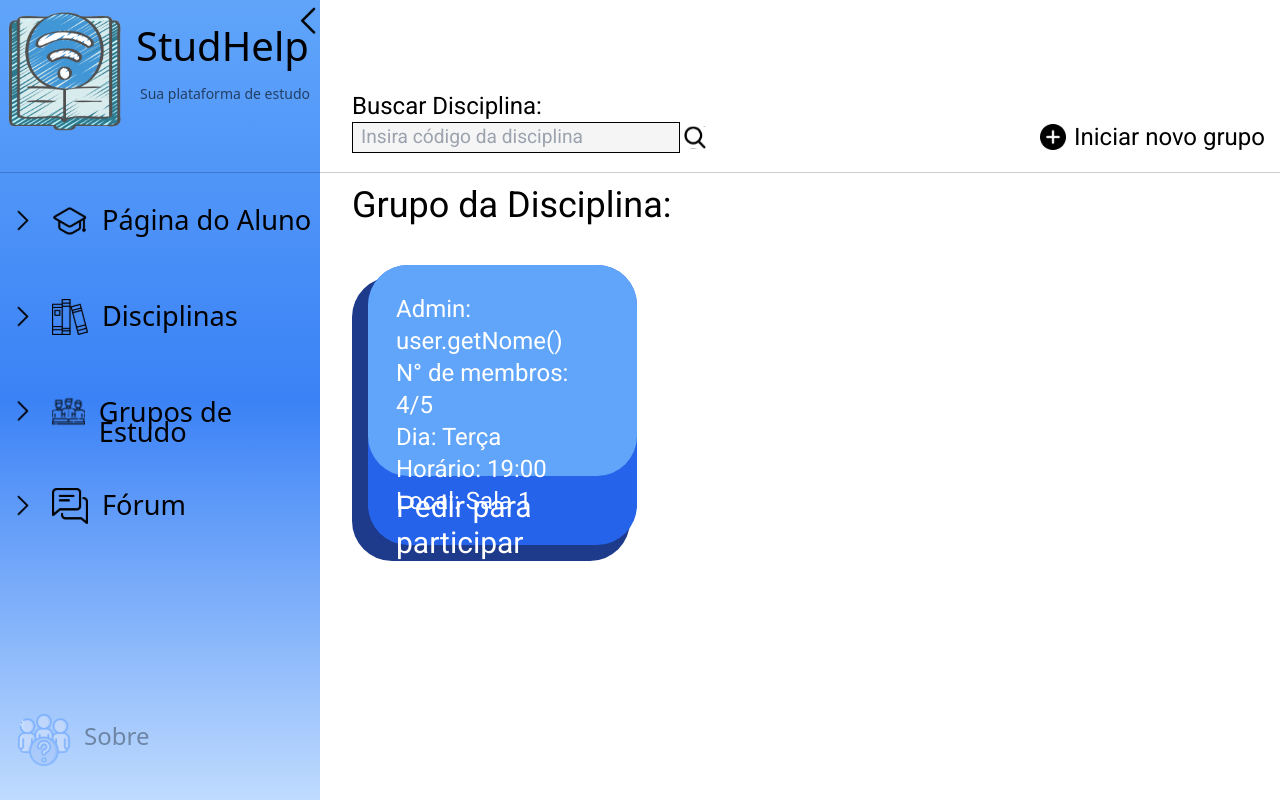
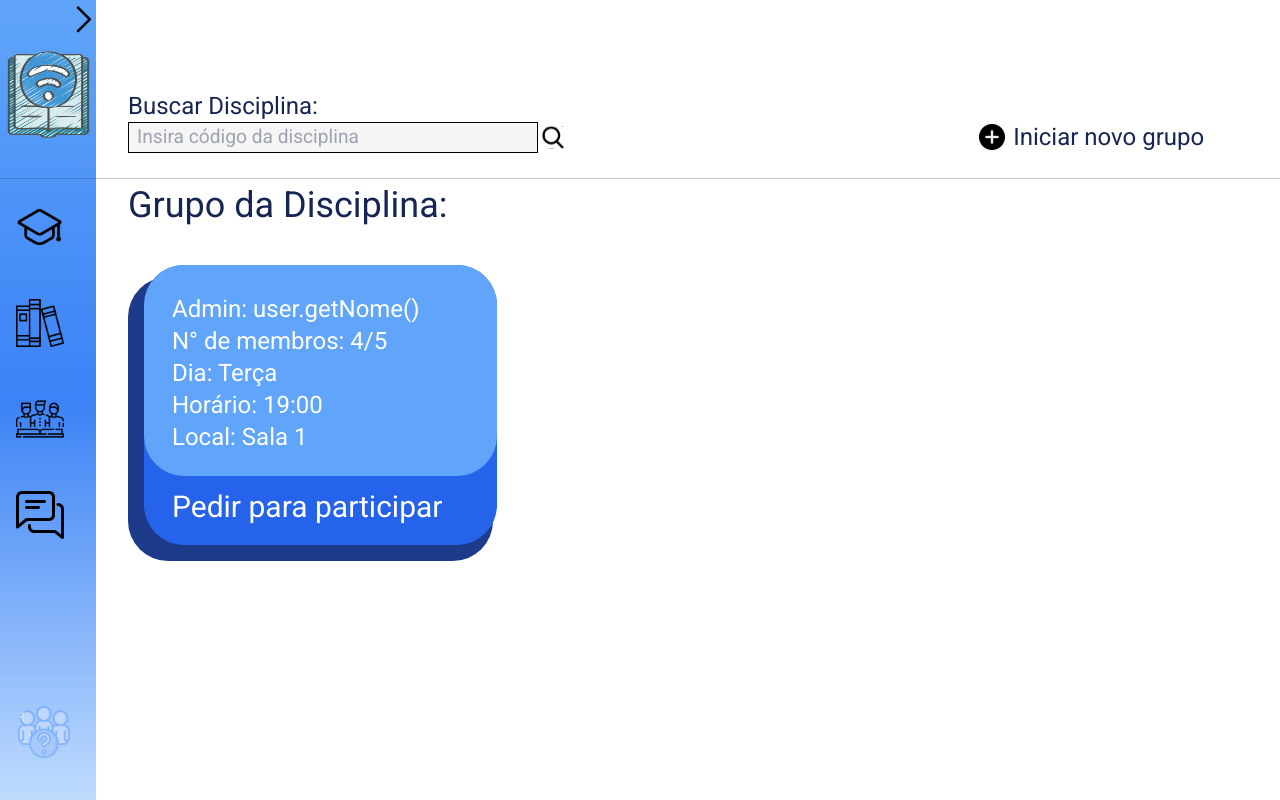
Before and after one commit to JVCA101/StudHelp, a React (Vite) app in the folder studHelp/: page /grupos in a window 1280 px wide. Built offline with nearby package versions, Linux system fonts and the light colour scheme; what tailwindcss-filters would draw is missing.

Commit message:
Adicionando Abrir e fechar SideBar em todas páginas

```diff
--- /dev/null
+++ b/studHelp/props/SideBarProps.ts
@@ -0,0 +1,12 @@
+import { useState, Dispatch, SetStateAction } from "react";
+
+type SidebarProps = {
+  open: boolean;
+  setOpen: Dispatch<SetStateAction<boolean>>;
+};
+
+export function useSideBarProps(): SidebarProps {
+  const [open, setOpen] = useState(false);
+
+  return { open, setOpen };
+}
--- a/studHelp/src/components/GroupsBody.tsx
+++ b/studHelp/src/components/GroupsBody.tsx
@@ -2,17 +2,18 @@ import React from 'react';
 
 function GroupsBody() {
   return (
-    <div className='mt-8 px-8 relative'>
+    <div className='mt-8  relative'>
       <div>
-        <h1 className='text-4xl font-roboto'>
+        <h1 className='text-4xl font-roboto px-8'>
           Grupo da Disciplina:
         </h1>
       </div>
       <div className='relative h-96 mt-10 overflow-y-scroll'>
+        <div className='px-8 '>
             <div className='bg-blue-900 w-[31%] h-[74%] rounded-[40px] absolute top-3 '>
             </div>
 
-        <div className='bg-blue-600 w-[30%] h-[73%] rounded-[40px] left-4 absolute'>
+            <div className='bg-blue-600 w-[30%] h-[73%] rounded-[40px] left-12 absolute '>
                 <div className='relative'>
                     <h1 className='top-[14rem]  text-3xl absolute left-7 text-white hover:left-4 hover:text-blue-300 hover:font-medium hover:text-[2.0rem] font-roboto duration-300 cursor-pointer'>
                         Pedir para participar
@@ -20,7 +21,7 @@ function GroupsBody() {
                 </div>
             </div>
 
-        <div className='bg-blue-400 w-[30%] h-[55%]   rounded-[40px] absolute left-4 '>
+            <div className='bg-blue-400 w-[30%] h-[55%]   rounded-[40px] absolute left-12 '>
               <p className='text-2xl font-roboto text-white p-7'>
                 Admin: user.getNome() <br />
                 N° de membros: 4/5 <br />
@@ -29,6 +30,8 @@ function GroupsBody() {
                 Local: Sala 1 <br />
               </p>
             </div>
+        </div>
+
 
       </div>
     </div>
--- a/studHelp/src/components/SideBar.tsx
+++ b/studHelp/src/components/SideBar.tsx
@@ -1,9 +1,13 @@
-import { useEffect, useState } from "react";
+import { useEffect } from "react";
 import React from 'react';
 
-function SideBar() {
 
-    const [open, setOpen] = useState(true);
+interface SideBarProps {
+    open : boolean;
+    setOpen: (open: boolean) => void;
+}
+
+const SideBar = ({open, setOpen}: SideBarProps) =>  {
 
     const handleClick = (href: string) => {
       window.location.href = href;
@@ -48,7 +52,7 @@ function SideBar() {
         <div className="flex select-none">
             <div
                 className={`${
-                    open ? "w-1/2 md:w-[40%] min-[1200px]:w-[25%]" : "w-[96px]"
+                    open ? "w-[100%] md:w-[40%] min-[1200px]:w-[25%]" : "w-[96px]"
                 } duration-1000 h-screen bg-gradient-to-b from-blue-400  via-blue-500  to-blue-200 relative`}
             >
                 <img
@@ -65,7 +69,7 @@ function SideBar() {
             } ${!open && "scale-[1] w-24 origin-left mt-10"}`}
                     />
                     <h1
-                        className={`origin-left font-medium  max-sm:text-[0rem] sm:text-[2.50rem] left-3 duration-300 py-4 ${
+                        className={`origin-left font-medium  max-sm:text-[0rem] sm:text-[2.50rem] left-3 duration-1000 py-4 ${
                             !open && "scale-0"
                         }`}
                     >
--- a/studHelp/src/main.tsx
+++ b/studHelp/src/main.tsx
@@ -12,6 +12,7 @@ import ForumPage from "./pages/ForumPage.tsx";
 import GroupsPage from "./pages/GroupsPage.tsx";
 import DisciplinesPage from "./pages/DisciplinesPage.tsx";
 import LoginPage from "./pages/LoginPage.tsx";
+
 
 
 const router = createBrowserRouter([
--- a/studHelp/src/pages/DisciplinesPage.tsx
+++ b/studHelp/src/pages/DisciplinesPage.tsx
@@ -3,14 +3,17 @@ import SideBar from '../components/SideBar'
 import SearchDisciplinesHeader from '../components/SearchDisciplinesHeader'
 import DisciplinesBody from '../components/DisciplinesBody'
 import DisciplesMaterials from '../components/DisciplesMaterials'
+import {useSideBarProps} from '../../props/SideBarProps.ts'
 
-function DisciplinesPage() {
+const DisciplinesPage = () => {
+  const {open, setOpen} = useSideBarProps();
   return(
         <div className="w-screen h-screen">
                 <div className="absolute w-screen">
-                    <SideBar />
+                    <SideBar open={open} setOpen={setOpen}/>
                 </div>
-                <div className = {`w-[50%] left-[50%] md:left-[40%] md:w-[60%] min-[1200px]:left-[25%] absolute min-[1200px]:w-[75%]`}>
+                <div className = {`h-screen absolute text-blue-950 duration-1000
+      ${open ? " w-[50%] left-[50%] md:left-[40%] md:w-[60%] min-[1200px]:left-[25%]  min-[1200px]:w-[75%]": "w-[92%] left-[96px]" }`}>
                 <SearchDisciplinesHeader />
                 <div className='mt-8 overflow-y-scroll'>
                 <DisciplinesBody />
--- a/studHelp/src/pages/ForumPage.tsx
+++ b/studHelp/src/pages/ForumPage.tsx
@@ -1,11 +1,13 @@
 import React from 'react'
 import SideBar from '../components/SideBar'
+import {useSideBarProps} from '../../props/SideBarProps.ts'
 
 function ForumPage() {
+  const {open, setOpen} = useSideBarProps();
   return (
       <div className="w-screen h-screen">
               <div className="absolute w-screen">
-                  <SideBar />
+                  <SideBar open={open} setOpen={setOpen}/>
               </div>
               <h1 className='flex justify-center items-center font-roboto relative top-1/2'>
                 Serviços indisponíveis por enquanto
--- a/studHelp/src/pages/GroupsPage.tsx
+++ b/studHelp/src/pages/GroupsPage.tsx
@@ -3,14 +3,17 @@ import SideBar from '../components/SideBar'
 import SearchDisciplinesHeader from '../components/SearchDisciplinesHeader'
 import CreateGroup from '../components/CreateGroup'
 import GroupsBody from '../components/GroupsBody'
+import {useSideBarProps} from '../../props/SideBarProps.ts'
 
-function GroupsPage() {
+const GroupsPage = () => {
+  const {open, setOpen} = useSideBarProps();
   return (
     <div className="w-screen h-screen">
             <div className="absolute">
-                <SideBar />
+                <SideBar open={open} setOpen={setOpen}/>
             </div>
-            <div className = {`w-[50%] h-screen left-[50%] md:left-[40%] md:w-[60%] min-[1200px]:left-[25%] absolute min-[1200px]:w-[75%] `}>
+            <div className = {`h-screen absolute text-blue-950 duration-1000
+      ${open ? " w-[50%] left-[50%] md:left-[40%] md:w-[60%] min-[1200px]:left-[25%]  min-[1200px]:w-[75%]": "w-[92%] left-[96px]" }`}>
               <div className='flex w-full'>
                 <div className="w-full sm:w-1/2 md:w-1/3 lg:w-3/4">
                   <SearchDisciplinesHeader />
--- a/studHelp/src/pages/StudentPage.tsx
+++ b/studHelp/src/pages/StudentPage.tsx
@@ -4,17 +4,22 @@ import HeaderAluno from '../components/HeaderAluno'
 import BodyAlunoMaterias from '../components/BodyAlunoMaterias'
 import BodyAlunoGrupos from '../components/BodyAlunoGrupos'
 import BodyAlunoMateriasFeitas from '../components/BodyAlunoMateriasFeitas'
+import {useSideBarProps} from '../../props/SideBarProps.ts'
 
 
-function StudentPage() {
+const StudentPage = () => {
+
+  const {open, setOpen} = useSideBarProps();
   return (
     <div className="w-screen h-screen">
+      <title>Aluno</title>
       <div className="absolute">
-        <SideBar />
+        <SideBar open={open} setOpen={setOpen} />
       </div>
-      <div className={`h-screen w-[50%] left-[50%] md:left-[40%] md:w-[60%] min-[1200px]:left-[25%] absolute min-[1200px]:w-[75%] text-blue-950`}>
+      <div className={`h-screen absolute text-blue-950 duration-1000
+      ${open ? " w-[50%] left-[50%] md:left-[40%] md:w-[60%] min-[1200px]:left-[25%]  min-[1200px]:w-[75%]": "w-[92%] left-[96px]" }`}>
         <HeaderAluno />
-        <div className='overflow-y-scroll px-8 h-[74%]'>
+        <div className={`overflow-y-scroll px-8 h-[74%] mt-1`}>
           <BodyAlunoMaterias />
           <BodyAlunoGrupos />
           <BodyAlunoMateriasFeitas />
```
Lines whose indentation alone changed are shown as unchanged.
